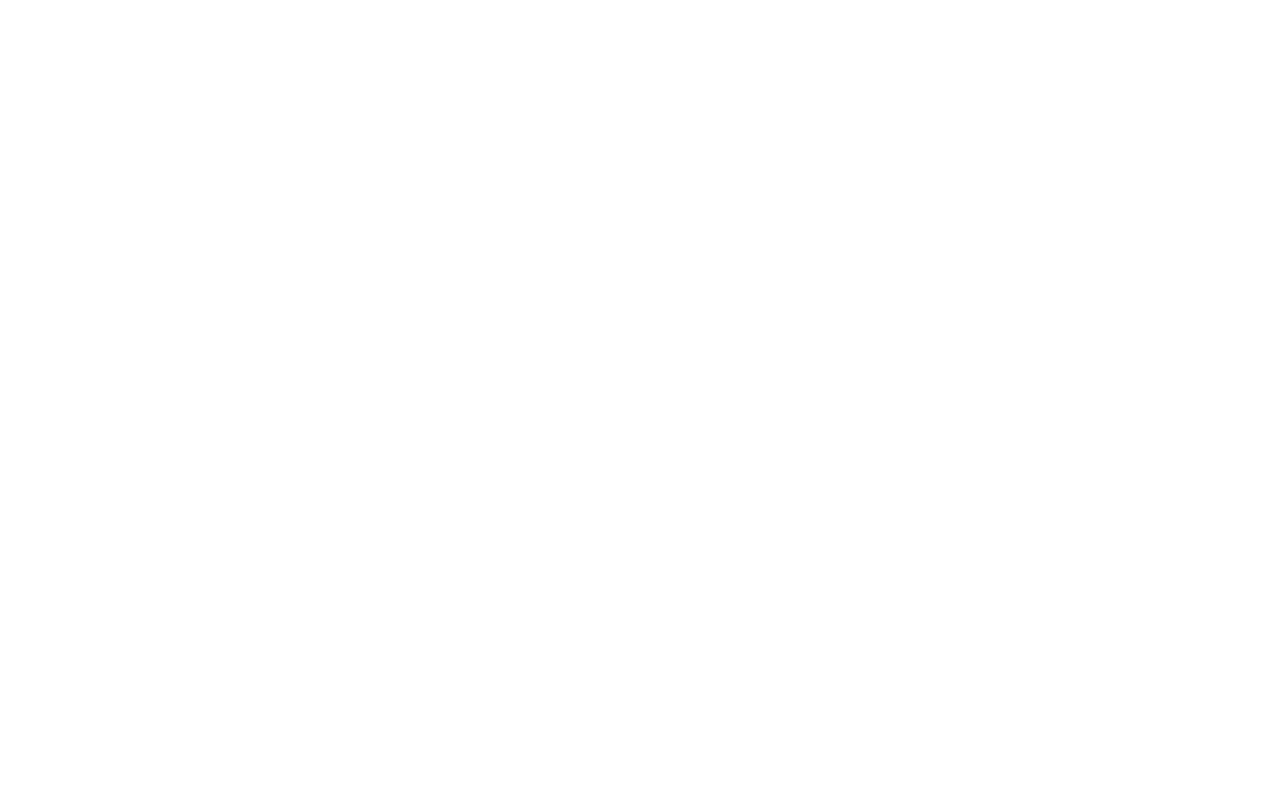
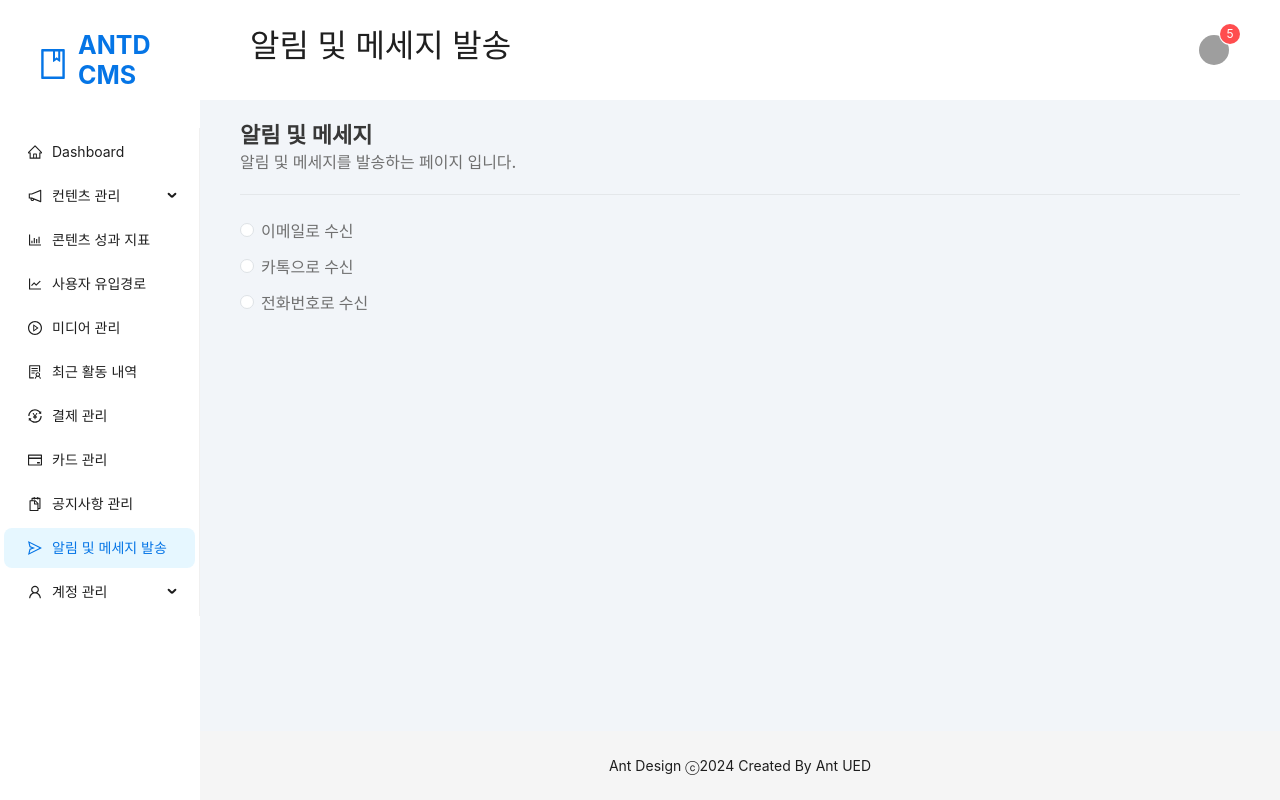
Before and after one commit to Nymphe11/cms_excercise, a React (Vite) app: page /massagemanager in a window 1280 px wide. Before the commit this address had no page. Built offline with nearby package versions, Linux system fonts and the light colour scheme; grey boxes are pictures that could not be loaded.

Commit message:
messagemanager commit

```diff
--- a/src/App.jsx
+++ b/src/App.jsx
@@ -16,6 +16,7 @@
 import ContentPerformance from './pages/ContentPerformance';
 import MediaManagement from './pages/MediaManagement';
 import RecentActivity from './pages/RecentActivity';
+import MassageManager from './pages/MassageManager';
 
 function App() {
   return (
@@ -32,6 +33,7 @@
           <Route path="/recentactivity" element={<RecentActivity />} />
           <Route path="/transactions" element={<Transactions />} />
           <Route path="/transactions/:id" element={<TransactionsDetail />} />
+          <Route path="/massagemanager" element={<MassageManager />} />
           <Route path="/accounts/myprivileges" element={<MyPrivileges />} />
           <Route path="/notice" element={<Notice />} />
           <Route path="/notice/:id" element={<NoticeDetail />} />
--- /dev/null
+++ b/src/pages/MassageManager.jsx
@@ -0,0 +1,27 @@
+import { useState } from 'react';
+import PageTitle from '../components/PageTitle';
+import { Form } from 'react-bootstrap';
+
+const sendData = [
+  { label: '이메일로 수신' },
+  { label: '카톡으로 수신' },
+  { label: '전화번호로 수신' },
+];
+
+const MassageManager = () => {
+  return (
+    <article>
+      <PageTitle
+        title="알림 및 메세지"
+        desc="알림 및 메세지를 발송하는 페이지 입니다."
+      />
+      <div>
+        {sendData.map((item) => (
+          <Form.Check type="radio" label={item.label} aria-label="radio 1" />
+        ))}
+      </div>
+    </article>
+  );
+};
+
+export default MassageManager;
--- a/src/route/PrivateRoute.jsx
+++ b/src/route/PrivateRoute.jsx
@@ -7,6 +7,7 @@
   LoginOutlined,
   NotificationOutlined,
   PlayCircleOutlined,
+  SendOutlined,
   SettingOutlined,
   SnippetsOutlined,
   SolutionOutlined,
@@ -54,6 +55,7 @@
   getItem('결제 관리', 'transactions', <TransactionOutlined />),
   getItem('카드 관리', 'creditcards', <CreditCardOutlined />),
   getItem('공지사항 관리', 'notice', <SnippetsOutlined />),
+  getItem('알림 및 메세지 발송', 'massagemanager', <SendOutlined />),
   getItem('계정 관리', 'accounts', <UserOutlined />, [
     getItem('권한', 'myprivileges'),
     getItem('설정', 'settings'),
```
